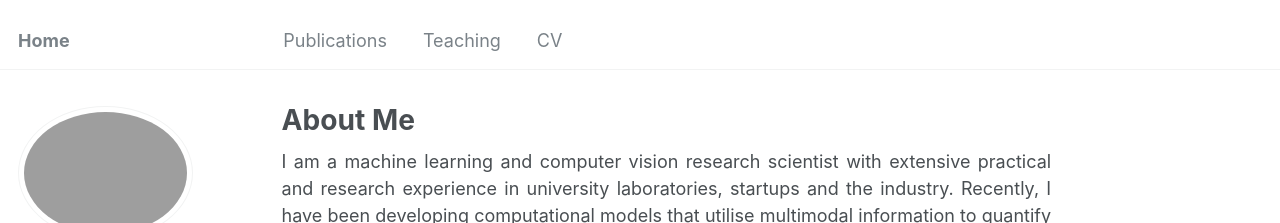
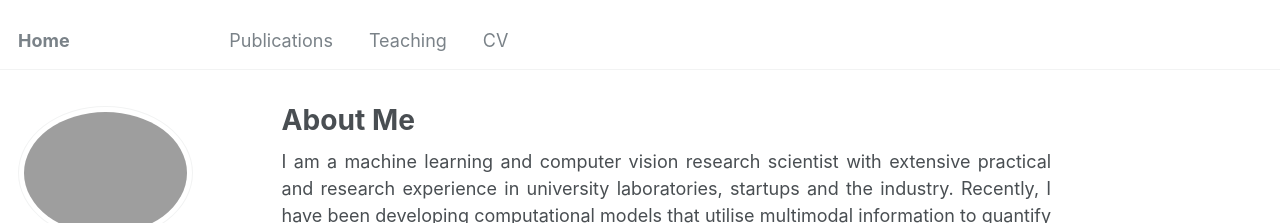
Before and after one commit to ryanxdebelen/ryanxdebelen.github.io, a Jekyll site: the page built from _pages/about.md, in a window 1280 px wide. Shown: the top 223 px of the page. Built offline with Jekyll 4.4.1, drawn with Linux system fonts in a browser that asks for light colours; some web fonts are replaced.

Commit message:
Update _masthead.scss

```diff
--- a/_sass/_masthead.scss
+++ b/_sass/_masthead.scss
@@ -9,6 +9,7 @@
   height: $masthead-height;
   top: 0;
   width: 100%;
+  align: center;
 
   -webkit-animation: intro 0.3s both;
           animation: intro 0.3s both;
@@ -51,8 +52,4 @@
   list-style-type: none;
   white-space: nowrap;
 
-  &--lg {
-    padding-right: 3em;
-    font-weight: 700;
-  }
 }
```
